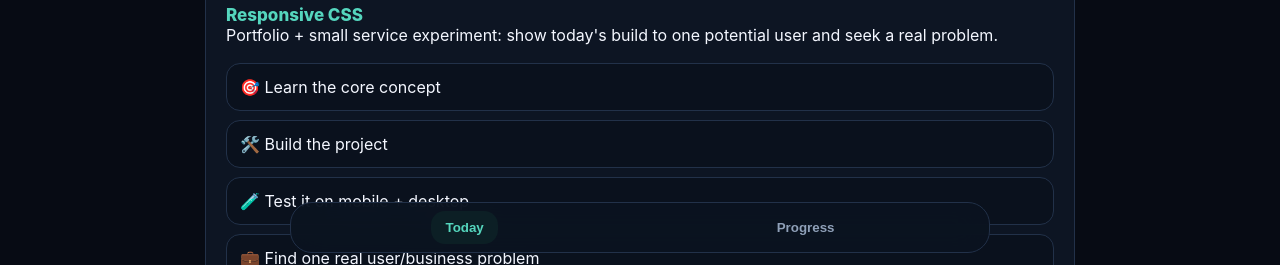
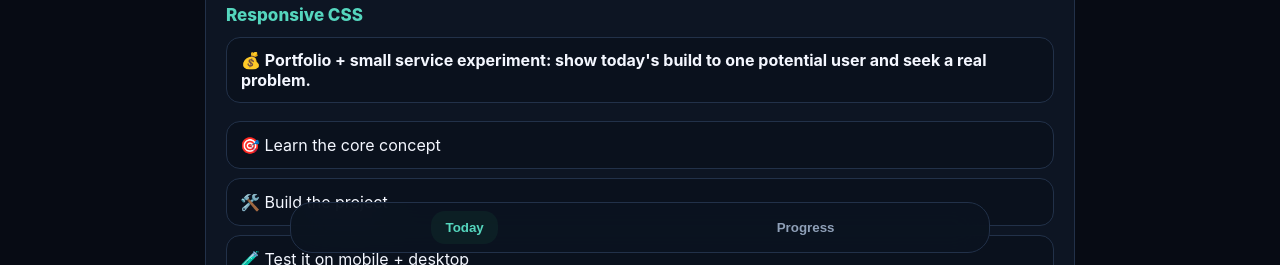
Before and after one commit to gokulmaniraj2008-collab/gokul-vs-sangeeth-100-days, a website built with Vite: page index.html in a window 1280 px wide. Shown: the part 535-800 px from the top of the page. Built offline with nearby package versions, Linux system fonts and the light colour scheme.

Commit message:
Style daily business focus

```diff
--- a/src/style.css
+++ b/src/style.css
@@ -29,3 +29,4 @@ body{margin:0;background:radial-gradient(900px 500px at 20% -10%,#1b3150 0,#070b
 .nav button.active{color:var(--g);background:#10322d66}
 a{color:var(--g);text-decoration:none}
 @media(max-width:600px){.metrics{grid-template-columns:1fr 1fr}.hero{margin-top:30px}}
+.business{margin-top:12px;padding:12px 14px;border:1px solid var(--line);border-radius:14px;background:var(--panel2);color:var(--text);font-weight:750}.business::before{content:"💰 ";color:var(--g)}
```
